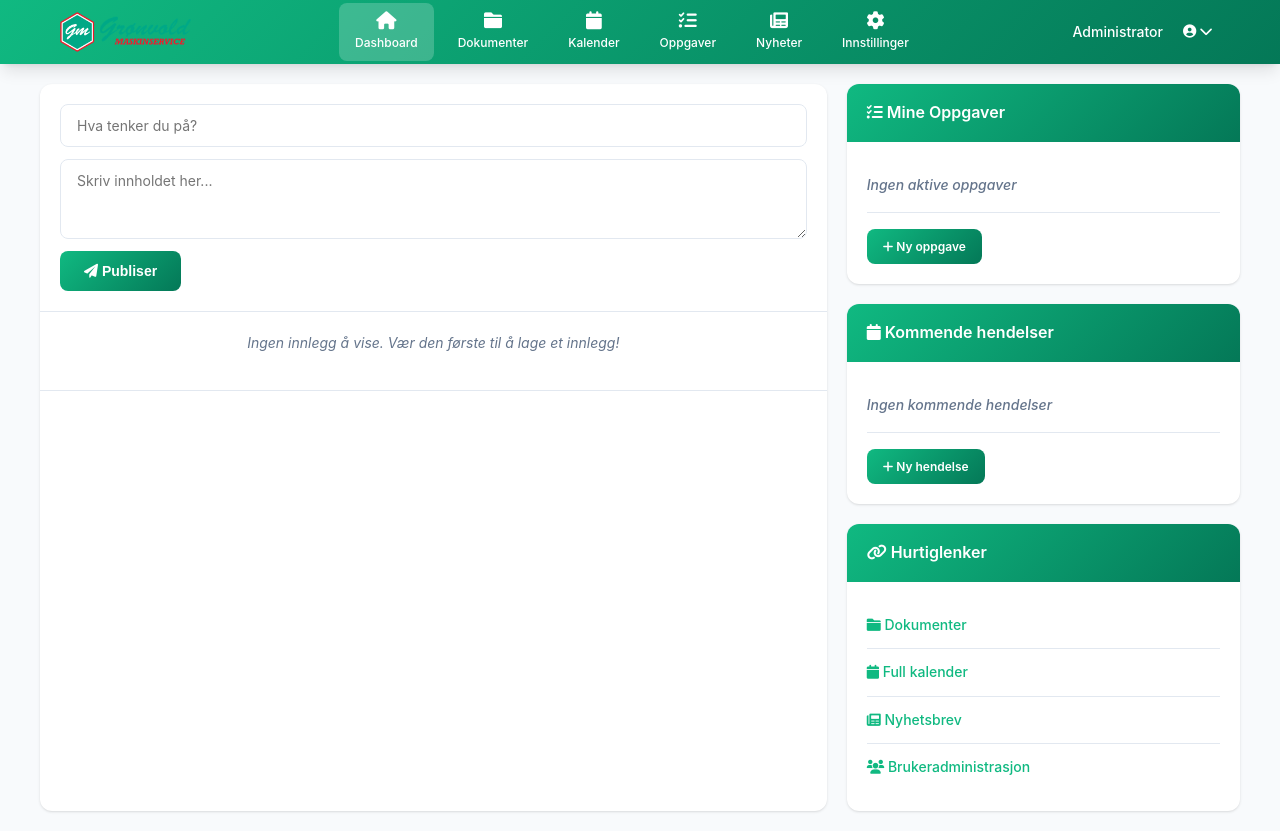
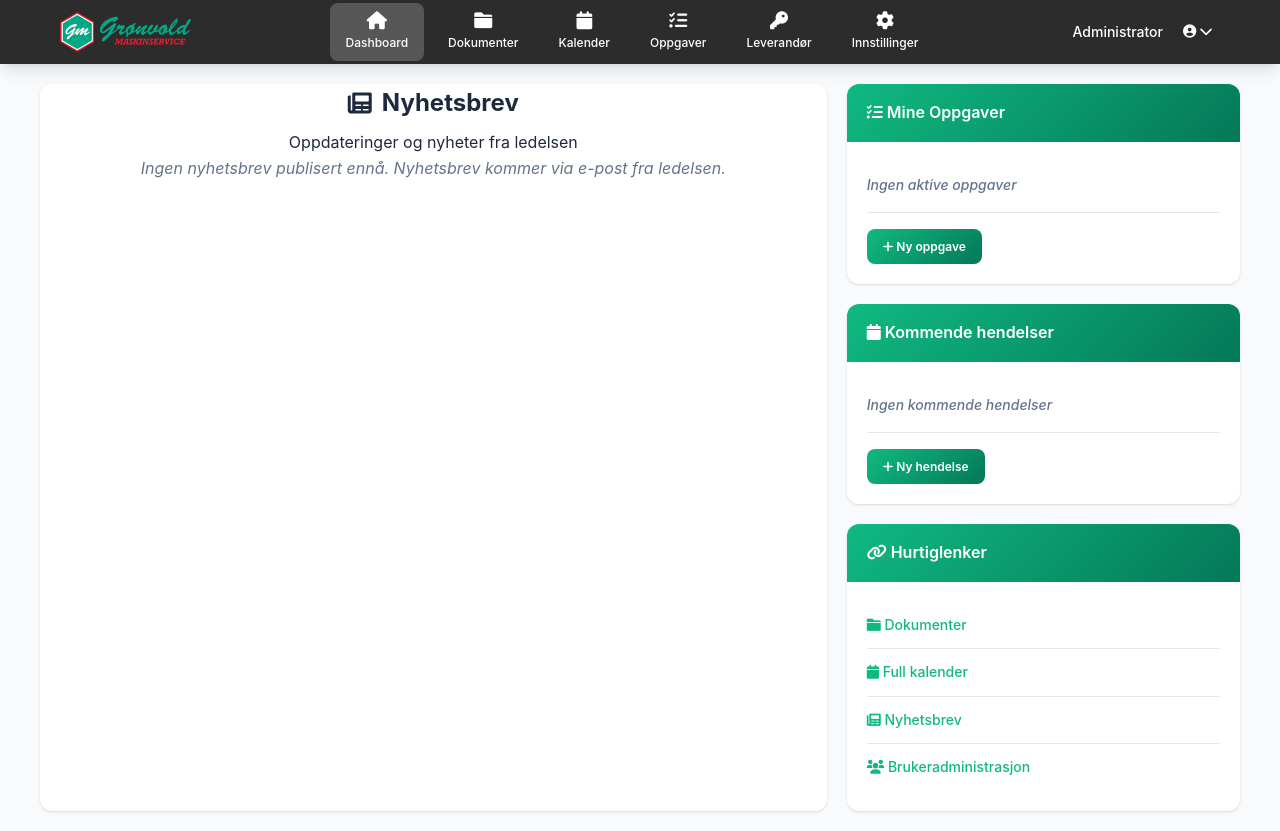
Before and after one commit to TomAndreJohnsen/intranett_grm, a Flask app: page / in a window 1280 px wide. Run offline with Flask 3, Linux system fonts and the light colour scheme; a user stored in the database is signed in; data comes from the database, SQL or seed files in the repository; data that the repository does not hold is empty.

Commit message:
Oppdatering fra Claude

```diff
--- a/app.py
+++ b/app.py
@@ -15,7 +15,7 @@ app.config['UPLOAD_FOLDER'] = 'uploads'
 os.makedirs(app.config['UPLOAD_FOLDER'], exist_ok=True)
 os.makedirs(os.path.join(app.config['UPLOAD_FOLDER'], 'salg'), exist_ok=True)
 os.makedirs(os.path.join(app.config['UPLOAD_FOLDER'], 'verksted'), exist_ok=True)
-os.makedirs(os.path.join(app.config['UPLOAD_FOLDER'], 'hr'), exist_ok=True)
+os.makedirs(os.path.join(app.config['UPLOAD_FOLDER'], 'hms'), exist_ok=True)
 os.makedirs(os.path.join(app.config['UPLOAD_FOLDER'], 'it'), exist_ok=True)
 
 # Flask-Login setup
@@ -163,15 +163,25 @@ def dashboard():
     conn = sqlite3.connect('database.db')
     cursor = conn.cursor()
 
-    # Get recent posts with user names
-    cursor.execute('''
-        SELECT p.id, p.title, p.content, p.created_at, u.name
-        FROM posts p
-        JOIN users u ON p.user_id = u.id
-        ORDER BY p.created_at DESC
-        LIMIT 10
-    ''')
-    posts = cursor.fetchall()
+    # Get recent newsletters (only sent ones for regular users, all for admin)
+    if current_user.role == 'admin':
+        cursor.execute('''
+            SELECT n.id, n.title, n.content, n.sent_date, n.created_at, u.name as created_by
+            FROM newsletters n
+            JOIN users u ON n.created_by = u.id
+            ORDER BY n.created_at DESC
+            LIMIT 10
+        ''')
+    else:
+        cursor.execute('''
+            SELECT n.id, n.title, n.content, n.sent_date, n.created_at, u.name as created_by
+            FROM newsletters n
+            JOIN users u ON n.created_by = u.id
+            WHERE n.sent_date IS NOT NULL
+            ORDER BY n.sent_date DESC
+            LIMIT 10
+        ''')
+    newsletters = cursor.fetchall()
 
     # Get recent tasks
     cursor.execute('''
@@ -197,7 +207,7 @@ def dashboard():
 
     conn.close()
 
-    return render_template('dashboard.html', posts=posts, tasks=tasks, events=events)
+    return render_template('dashboard.html', newsletters=newsletters, tasks=tasks, events=events)
 
 @app.route('/login', methods=['GET', 'POST'])
 def login():
@@ -252,7 +262,7 @@ def create_post():
 @app.route('/documents/<folder>')
 @login_required
 def documents(folder=None):
-    allowed_folders = ['salg', 'verksted', 'hr', 'it']
+    allowed_folders = ['salg', 'verksted', 'hms', 'it']
     if folder and folder not in allowed_folders:
         flash('Ugyldig mappe')
         return redirect(url_for('documents'))
@@ -293,7 +303,7 @@ def upload_document():
         flash('Vennligst velg fil og mappe')
         return redirect(request.referrer)
 
-    if folder not in ['salg', 'verksted', 'hr', 'it']:
+    if folder not in ['salg', 'verksted', 'hms', 'it']:
         flash('Ugyldig mappe')
         return redirect(request.referrer)
 
--- a/static/css/style.css
+++ b/static/css/style.css
@@ -32,7 +32,7 @@ body {
 
 /* Topbar Navigation */
 .topbar {
-    background: linear-gradient(135deg, var(--primary-green) 0%, var(--dark-green) 100%);
+    background: #2C2C2C;
     box-shadow: var(--shadow-lg);
     position: fixed;
     top: 0;
--- a/templates/base.html
+++ b/templates/base.html
@@ -12,7 +12,7 @@
     <nav class="topbar">
         <div class="topbar-content">
             <div class="logo-section">
-                <img src="{{ url_for('static', filename='../logo.png') }}" alt="GRM Logo" class="logo">
+                <img src="{{ url_for('static', filename='logo.png') }}" alt="GRM Logo" class="logo">
             </div>
             <div class="nav-menu">
                 <a href="{{ url_for('dashboard') }}" class="nav-item {% if request.endpoint == 'dashboard' %}active{% endif %}">
@@ -31,9 +31,9 @@
                     <i class="fas fa-tasks"></i>
                     <span>Oppgaver</span>
                 </a>
-                <a href="{{ url_for('newsletter') }}" class="nav-item {% if request.endpoint == 'newsletter' %}active{% endif %}">
-                    <i class="fas fa-newspaper"></i>
-                    <span>Nyheter</span>
+                <a href="#" class="nav-item">
+                    <i class="fas fa-key"></i>
+                    <span>Leverandør</span>
                 </a>
                 {% if current_user.role == 'admin' %}
                 <a href="#" class="nav-item">
--- a/templates/dashboard.html
+++ b/templates/dashboard.html
@@ -4,54 +4,58 @@
 
 {% block content %}
 <div class="dashboard-container">
-    <!-- Main Feed -->
+    <!-- Newsletter Feed -->
     <div class="main-feed">
-        <!-- Post Creation -->
-        <div class="post-create">
-            <form class="post-form" method="POST" action="{{ url_for('create_post') }}">
-                <input type="text" name="title" placeholder="Hva tenker du på?" class="post-input" required>
-                <textarea name="content" placeholder="Skriv innholdet her..." class="post-input post-textarea" required></textarea>
-                <button type="submit" class="btn-primary">
-                    <i class="fas fa-paper-plane"></i>
-                    Publiser
-                </button>
-            </form>
+        <div class="feed-header" style="text-align: center !important;">
+            <h2 style="text-align: center !important; display: flex; align-items: center; justify-content: center; gap: 10px; margin: 0 0 8px 0;"><i class="fas fa-newspaper"></i> Nyhetsbrev</h2>
+            <p style="text-align: center !important; margin: 0;">Oppdateringer og nyheter fra ledelsen</p>
         </div>
 
-        <!-- Posts Feed -->
-        <div class="posts-feed">
-            {% for post in posts %}
-            <div class="post-item">
-                <div class="post-header">
-                    <div class="post-avatar">
-                        {{ post[4][0]|upper }}
+        <!-- Newsletters Feed -->
+        <div class="newsletters-feed">
+            {% for newsletter in newsletters %}
+            <div class="newsletter-item">
+                <div class="newsletter-header">
+                    <div class="newsletter-avatar">
+                        <i class="fas fa-newspaper"></i>
                     </div>
-                    <div class="post-meta">
-                        <div class="post-author">{{ post[4] }}</div>
-                        <div class="post-date">{{ post[3] }}</div>
+                    <div class="newsletter-meta">
+                        <div class="newsletter-author">{{ newsletter[5] }}</div>
+                        <div class="newsletter-date">
+                            {% if newsletter[3] %}
+                                Sendt {{ newsletter[3] }}
+                            {% else %}
+                                Opprettet {{ newsletter[4] }}
+                            {% endif %}
+                        </div>
                     </div>
+                    {% if newsletter[3] %}
+                    <div class="newsletter-status sent">
+                        <i class="fas fa-check-circle"></i>
+                        Sendt
+                    </div>
+                    {% else %}
+                    <div class="newsletter-status draft">
+                        <i class="fas fa-edit"></i>
+                        Utkast
+                    </div>
+                    {% endif %}
                 </div>
-                <div class="post-title">{{ post[1] }}</div>
-                <div class="post-content">{{ post[2] }}</div>
-                <div class="post-actions">
-                    <div class="post-action">
-                        <i class="fas fa-thumbs-up"></i>
-                        <span>Liker</span>
-                    </div>
-                    <div class="post-action">
-                        <i class="fas fa-comment"></i>
-                        <span>Kommenter</span>
-                    </div>
-                    <div class="post-action">
-                        <i class="fas fa-share"></i>
-                        <span>Del</span>
-                    </div>
+                <div class="newsletter-title" style="text-align: center;">{{ newsletter[1] }}</div>
+                <div class="newsletter-excerpt">
+                    {{ newsletter[2][:300] }}{% if newsletter[2]|length > 300 %}...{% endif %}
+                </div>
+                <div class="newsletter-actions">
+                    <button class="newsletter-action" onclick="viewFullNewsletter({{ newsletter[0] }}, '{{ newsletter[1] }}', `{{ newsletter[2] }}`)">
+                        <i class="fas fa-eye"></i>
+                        <span>Les hele nyhetsbrevet</span>
+                    </button>
                 </div>
             </div>
             {% else %}
-            <div class="post-item">
-                <div class="post-content" style="text-align: center; color: var(--text-secondary); font-style: italic;">
-                    Ingen innlegg å vise. Vær den første til å lage et innlegg!
+            <div class="newsletter-item">
+                <div class="newsletter-excerpt" style="text-align: center; color: var(--text-secondary); font-style: italic;">
+                    Ingen nyhetsbrev publisert ennå. Nyhetsbrev kommer via e-post fra ledelsen.
                 </div>
             </div>
             {% endfor %}
@@ -161,26 +165,245 @@
 </div>
 {% endblock %}
 
+<!-- Newsletter View Modal -->
+<div id="newsletterViewModal" class="modal">
+    <div class="modal-content">
+        <div class="modal-header">
+            <h3 id="modalNewsletterTitle">Nyhetsbrev</h3>
+            <button class="close-btn" onclick="closeNewsletterModal()">
+                <i class="fas fa-times"></i>
+            </button>
+        </div>
+        <div class="newsletter-view">
+            <div id="modalNewsletterContent" class="newsletter-full-content"></div>
+        </div>
+    </div>
+</div>
+
+<style>
+.feed-header {
+    padding: 20px;
+    border-bottom: 1px solid var(--border-color);
+    text-align: center;
+}
+
+.feed-header h2 {
+    margin: 0 0 8px 0;
+    color: var(--text-primary);
+    text-align: center;
+    display: flex;
+    align-items: center;
+    justify-content: center;
+    gap: 10px;
+}
+
+.feed-header p {
+    margin: 0;
+    color: var(--text-secondary);
+}
+
+.newsletters-feed {
+    padding: 0;
+}
+
+.newsletter-item {
+    padding: 20px;
+    border-bottom: 1px solid var(--border-color);
+    transition: background-color 0.2s ease;
+}
+
+.newsletter-item:hover {
+    background-color: var(--bg-tertiary);
+}
+
+.newsletter-header {
+    display: flex;
+    align-items: flex-start;
+    gap: 12px;
+    margin-bottom: 12px;
+}
+
+.newsletter-avatar {
+    width: 40px;
+    height: 40px;
+    border-radius: 50%;
+    background: linear-gradient(135deg, var(--primary-green) 0%, var(--dark-green) 100%);
+    display: flex;
+    align-items: center;
+    justify-content: center;
+    color: white;
+    font-size: 16px;
+}
+
+.newsletter-meta {
+    flex: 1;
+    display: flex;
+    flex-direction: column;
+}
+
+.newsletter-author {
+    font-weight: 600;
+    color: var(--text-primary);
+    font-size: 14px;
+}
+
+.newsletter-date {
+    color: var(--text-secondary);
+    font-size: 12px;
+}
+
+.newsletter-status {
+    display: flex;
+    align-items: center;
+    gap: 6px;
+    padding: 4px 8px;
+    border-radius: 12px;
+    font-size: 11px;
+    font-weight: 500;
+    white-space: nowrap;
+}
+
+.newsletter-status.sent {
+    background: var(--light-green);
+    color: var(--dark-green);
+}
+
+.newsletter-status.draft {
+    background: #fef3c7;
+    color: #92400e;
+}
+
+.newsletter-title {
+    font-size: 18px;
+    font-weight: 600;
+    margin-bottom: 8px;
+    color: var(--text-primary);
+}
+
+.newsletter-excerpt {
+    font-size: 14px;
+    line-height: 1.6;
+    margin-bottom: 16px;
+    color: var(--text-primary);
+}
+
+.newsletter-actions {
+    display: flex;
+    gap: 16px;
+}
+
+.newsletter-action {
+    display: flex;
+    align-items: center;
+    gap: 6px;
+    background: none;
+    border: none;
+    color: var(--primary-green);
+    cursor: pointer;
+    font-size: 14px;
+    font-weight: 500;
+    transition: color 0.2s ease;
+    padding: 8px 12px;
+    border-radius: 6px;
+}
+
+.newsletter-action:hover {
+    background: var(--light-green);
+    color: var(--dark-green);
+}
+
+/* Modal styles */
+.modal {
+    display: none;
+    position: fixed;
+    z-index: 1000;
+    left: 0;
+    top: 0;
+    width: 100%;
+    height: 100%;
+    background-color: rgba(0, 0, 0, 0.5);
+}
+
+.modal-content {
+    background-color: var(--bg-primary);
+    margin: 2% auto;
+    padding: 0;
+    border-radius: 12px;
+    width: 90%;
+    max-width: 800px;
+    max-height: 90vh;
+    overflow-y: auto;
+    box-shadow: var(--shadow-lg);
+}
+
+.modal-header {
+    display: flex;
+    justify-content: space-between;
+    align-items: center;
+    padding: 20px;
+    border-bottom: 1px solid var(--border-color);
+    position: sticky;
+    top: 0;
+    background: var(--bg-primary);
+    z-index: 1001;
+}
+
+.modal-header h3 {
+    margin: 0;
+    color: var(--text-primary);
+}
+
+.close-btn {
+    background: none;
+    border: none;
+    font-size: 18px;
+    cursor: pointer;
+    color: var(--text-secondary);
+    width: 32px;
+    height: 32px;
+    border-radius: 6px;
+    display: flex;
+    align-items: center;
+    justify-content: center;
+}
+
+.close-btn:hover {
+    background: var(--bg-tertiary);
+}
+
+.newsletter-view {
+    padding: 20px;
+}
+
+.newsletter-full-content {
+    line-height: 1.8;
+    font-size: 16px;
+    color: var(--text-primary);
+    white-space: pre-wrap;
+}
+</style>
+
 {% block scripts %}
 <script>
+function viewFullNewsletter(id, title, content) {
+    document.getElementById('modalNewsletterTitle').textContent = title;
+    document.getElementById('modalNewsletterContent').textContent = content;
+    document.getElementById('newsletterViewModal').style.display = 'block';
+    document.body.style.overflow = 'hidden';
+}
+
+function closeNewsletterModal() {
+    document.getElementById('newsletterViewModal').style.display = 'none';
+    document.body.style.overflow = 'auto';
+}
+
 document.addEventListener('DOMContentLoaded', function() {
-    // Handle post actions
-    document.querySelectorAll('.post-action').forEach(action => {
-        action.addEventListener('click', function() {
-            const actionType = this.querySelector('span').textContent;
-            console.log('Action clicked:', actionType);
-            // Add functionality here for likes, comments, shares
-        });
+    // Close modal when clicking outside
+    document.getElementById('newsletterViewModal').addEventListener('click', function(e) {
+        if (e.target === this) {
+            closeNewsletterModal();
+        }
     });
-
-    // Auto-resize textarea
-    const textarea = document.querySelector('.post-textarea');
-    if (textarea) {
-        textarea.addEventListener('input', function() {
-            this.style.height = 'auto';
-            this.style.height = this.scrollHeight + 'px';
-        });
-    }
 });
 </script>
 {% endblock %}
--- a/templates/login.html
+++ b/templates/login.html
@@ -5,7 +5,7 @@
 {% block content %}
 <div class="login-container">
     <div class="login-card">
-        <img src="{{ url_for('static', filename='../logo.png') }}" alt="GRM Logo" class="login-logo">
+        <img src="{{ url_for('static', filename='logo.png') }}" alt="GRM Logo" class="login-logo">
         <h1 class="login-title">GRM Intranett</h1>
 
         {% with messages = get_flashed_messages() %}
--- a/templates/tasks.html
+++ b/templates/tasks.html
@@ -38,7 +38,7 @@
                 <option value="">Alle</option>
                 <option value="salg">Salg</option>
                 <option value="verksted">Verksted</option>
-                <option value="hr">HR</option>
+                <option value="hms">HMS</option>
                 <option value="it">IT</option>
             </select>
         </div>
@@ -105,7 +105,7 @@
                         <option value="">Velg avdeling</option>
                         <option value="salg">Salg</option>
                         <option value="verksted">Verksted</option>
-                        <option value="hr">HR</option>
+                        <option value="hms">HMS</option>
                         <option value="it">IT</option>
                     </select>
                 </div>
```
Also changed, not shown: templates/documents.html (+4 -4 lines), static/logo.png (added).
